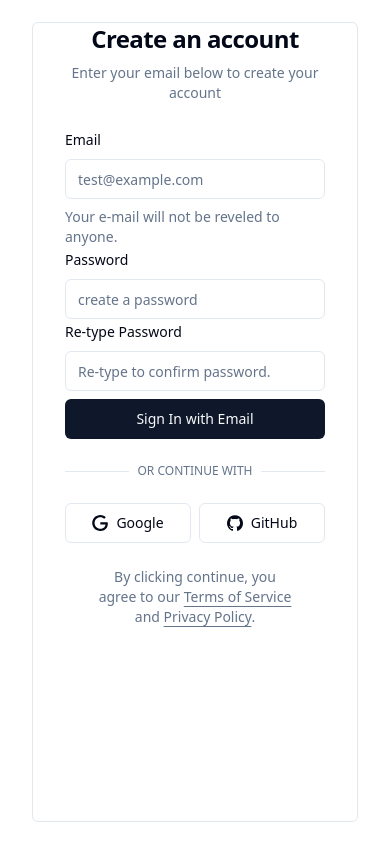
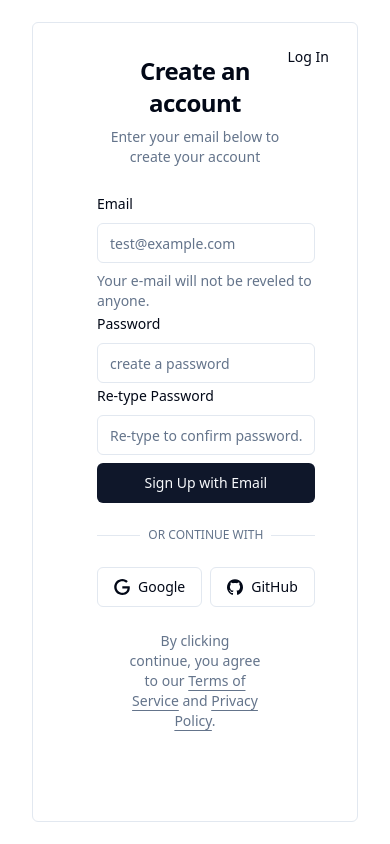
Before and after one commit to sheikhsulaiman/daily-task-web, a React (Vite) app: page /auth in a window 390 px wide. Built offline with nearby package versions, Linux system fonts and the light colour scheme; no server answers.

Commit message:
complete sign in/up

```diff
--- /dev/null
+++ b/src/components/SocialAuth.tsx
@@ -0,0 +1,73 @@
+import {
+  useSignInWithGoogle,
+  useSignInWithGithub,
+} from "react-firebase-hooks/auth";
+import { toast } from "sonner";
+
+import { Icons } from "@/components/icons";
+import { Button } from "@/components/ui/button";
+import { auth } from "@/firebase/config";
+const SocialAuth = () => {
+  const [signInWithGoogle, googleUser, googleLoading, googleError] =
+    useSignInWithGoogle(auth);
+  const [signInWithGithub, githubUser, githubLoading, githubError] =
+    useSignInWithGithub(auth);
+  if (googleUser) {
+    return <h1>{"Logged in as: " + googleUser.user.displayName}</h1>;
+  }
+  if (githubUser) {
+    return <h1>{"Logged in as: " + githubUser.user.displayName}</h1>;
+  }
+  if (googleError) {
+    toast.error(googleError.message);
+  }
+  if (githubError) {
+    toast.error(githubError.message);
+  }
+  return (
+    <>
+      <div className="relative">
+        <div className="absolute inset-0 flex items-center">
+          <span className="w-full border-t" />
+        </div>
+        <div className="relative flex justify-center text-xs uppercase">
+          <span className="bg-background px-2 text-muted-foreground">
+            Or continue with
+          </span>
+        </div>
+      </div>
+      <div className="flex gap-2 w-full">
+        <Button
+          className="flex-1"
+          variant="outline"
+          type="button"
+          disabled={googleLoading}
+          onClick={() => signInWithGoogle()}
+        >
+          {googleLoading ? (
+            <Icons.spinner className="mr-2 h-4 w-4 animate-spin" />
+          ) : (
+            <Icons.google className="mr-2 h-4 w-4" />
+          )}{" "}
+          Google
+        </Button>
+        <Button
+          className="flex-1"
+          variant="outline"
+          type="button"
+          disabled={githubLoading}
+          onClick={() => signInWithGithub()}
+        >
+          {githubLoading ? (
+            <Icons.spinner className="mr-2 h-4 w-4 animate-spin" />
+          ) : (
+            <Icons.gitHub className="mr-2 h-4 w-4" />
+          )}{" "}
+          GitHub
+        </Button>
+      </div>
+    </>
+  );
+};
+
+export default SocialAuth;
--- /dev/null
+++ b/src/components/forms/user-signin-form.tsx
@@ -0,0 +1,114 @@
+"use client";
+
+import * as React from "react";
+import * as z from "zod";
+import { zodResolver } from "@hookform/resolvers/zod";
+import { useForm } from "react-hook-form";
+
+import { Icons } from "@/components/icons";
+import { Button } from "@/components/ui/button";
+import { Input } from "@/components/ui/input";
+import {
+  Form,
+  FormControl,
+  FormField,
+  FormItem,
+  FormLabel,
+  FormMessage,
+} from "@/components/ui/form";
+import { auth } from "@/firebase/config";
+import { useSignInWithEmailAndPassword } from "react-firebase-hooks/auth";
+import { toast } from "sonner";
+
+interface UserSignInFormProps extends React.HTMLAttributes<HTMLDivElement> {}
+
+const formSchema = z.object({
+  email: z
+    .string({ required_error: "Email is required." })
+    .email("This is not a valid email."),
+  password: z
+    .string()
+    .min(6, { message: "Password must be at-least of six charecters long." }),
+});
+
+export function UserSignInForm() {
+  const [signInWithEmailAndPassword, user, loading, error] =
+    useSignInWithEmailAndPassword(auth);
+  async function onSubmit(values: z.infer<typeof formSchema>) {
+    await signInWithEmailAndPassword(values.email, values.password);
+  }
+
+  const form = useForm<z.infer<typeof formSchema>>({
+    resolver: zodResolver(formSchema),
+    defaultValues: {
+      email: "",
+      password: "",
+    },
+  });
+
+  if (user) {
+    return (
+      <h1 className="text-center bg-green-400 font-semibold py-1 rounded-sm">
+        {"Logged in as: " + user.user.email}
+      </h1>
+    );
+  }
+
+  if (error) {
+    toast.error(error.message);
+  }
+
+  return (
+    <>
+      {/* <div className={cn("grid gap-6", className)} {...props}> */}
+      <Form {...form}>
+        <form onSubmit={form.handleSubmit(onSubmit)}>
+          <FormField
+            control={form.control}
+            name="email"
+            render={({ field }) => (
+              <FormItem>
+                <FormLabel>Email</FormLabel>
+                <FormControl>
+                  <Input
+                    {...field}
+                    placeholder="test@example.com"
+                    type="email"
+                    disabled={loading}
+                  />
+                </FormControl>
+
+                <FormMessage />
+              </FormItem>
+            )}
+          />
+          <FormField
+            control={form.control}
+            name="password"
+            render={({ field }) => (
+              <FormItem>
+                <FormLabel>Password</FormLabel>
+                <FormControl>
+                  <Input
+                    {...field}
+                    placeholder="create a password"
+                    type="password"
+                    disabled={loading}
+                  />
+                </FormControl>
+                <FormMessage />
+              </FormItem>
+            )}
+          />
+
+          <Button className="flex w-full mt-2" type="submit" disabled={loading}>
+            {loading && <Icons.spinner className="mr-2 h-4 w-4 animate-spin" />}
+            Sign In with Email
+          </Button>
+        </form>
+      </Form>
+
+      {/* </div> */}
+    </>
+  );
+}
--- a/src/components/user-auth-form.tsx
+++ b/src/components/forms/user-signup-form.tsx
@@ -24,9 +24,9 @@ import {
   FormLabel,
   FormMessage,
 } from "@/components/ui/form";
-import { auth, firebaseApp } from "@/firebase/config";
+import { auth } from "@/firebase/config";
 
-interface UserAuthFormProps extends React.HTMLAttributes<HTMLDivElement> {}
+interface UserSignUpFormProps extends React.HTMLAttributes<HTMLDivElement> {}
 
 const formSchema = z
   .object({
@@ -48,12 +48,7 @@ const formSchema = z
     }
   );
 
-export function UserAuthForm({ className, ...props }: UserAuthFormProps) {
-  const [isLoading, setIsLoading] = React.useState<boolean>(false);
-  const [signInWithGoogle, googleUser, googleLoading, googleError] =
-    useSignInWithGoogle(auth);
-  const [signInWithGithub, githubUser, githubLoading, githubError] =
-    useSignInWithGithub(auth);
+export function UserSignUpForm({ className, ...props }: UserSignUpFormProps) {
   const [createUserWithEmailAndPassword, user, loading, error] =
     useCreateUserWithEmailAndPassword(auth);
 
@@ -77,25 +72,14 @@ export function UserAuthForm({ className, ...props }: UserAuthFormProps) {
       </h1>
     );
   }
-  if (googleUser) {
-    return <h1>{"Logged in as: " + googleUser.user.displayName}</h1>;
-  }
-  if (githubUser) {
-    return <h1>{"Logged in as: " + githubUser.user.displayName}</h1>;
-  }
 
   if (error) {
     toast.error(error.message);
   }
-  if (googleError) {
-    toast.error(googleError.message);
-  }
-  if (githubError) {
-    toast.error(githubError.message);
-  }
 
   return (
-    <div className={cn("grid gap-6", className)} {...props}>
+    <>
+      {/* <div className={cn("grid gap-6", className)} {...props}> */}
       <Form {...form}>
         <form onSubmit={form.handleSubmit(onSubmit)}>
           <FormField
@@ -109,7 +93,7 @@ export function UserAuthForm({ className, ...props }: UserAuthFormProps) {
                     {...field}
                     placeholder="test@example.com"
                     type="email"
-                    disabled={isLoading}
+                    disabled={loading}
                   />
                 </FormControl>
                 <FormDescription>
@@ -130,7 +114,7 @@ export function UserAuthForm({ className, ...props }: UserAuthFormProps) {
                     {...field}
                     placeholder="create a password"
                     type="password"
-                    disabled={isLoading}
+                    disabled={loading}
                   />
                 </FormControl>
                 <FormMessage />
@@ -148,7 +132,7 @@ export function UserAuthForm({ className, ...props }: UserAuthFormProps) {
                     {...field}
                     placeholder="Re-type to confirm password."
                     type="password"
-                    disabled={isLoading}
+                    disabled={loading}
                   />
                 </FormControl>
                 <FormMessage />
@@ -156,58 +140,14 @@ export function UserAuthForm({ className, ...props }: UserAuthFormProps) {
             )}
           />
 
-          <Button
-            className="block w-full mt-2"
-            type="submit"
-            disabled={isLoading}
-          >
-            {isLoading && (
-              <Icons.spinner className="mr-2 h-4 w-4 animate-spin" />
-            )}
-            Sign In with Email
+          <Button className="flex w-full mt-2" type="submit" disabled={loading}>
+            {loading && <Icons.spinner className="mr-2 h-4 w-4 animate-spin" />}
+            Sign Up with Email
           </Button>
         </form>
       </Form>
-      <div className="relative">
-        <div className="absolute inset-0 flex items-center">
-          <span className="w-full border-t" />
-        </div>
-        <div className="relative flex justify-center text-xs uppercase">
-          <span className="bg-background px-2 text-muted-foreground">
-            Or continue with
-          </span>
-        </div>
-      </div>
-      <div className="flex gap-2 w-full">
-        <Button
-          className="flex-1"
-          variant="outline"
-          type="button"
-          disabled={googleLoading}
-          onClick={() => signInWithGoogle()}
-        >
-          {googleLoading ? (
-            <Icons.spinner className="mr-2 h-4 w-4 animate-spin" />
-          ) : (
-            <Icons.google className="mr-2 h-4 w-4" />
-          )}{" "}
-          Google
-        </Button>
-        <Button
-          className="flex-1"
-          variant="outline"
-          type="button"
-          disabled={githubLoading}
-          onClick={() => signInWithGithub()}
-        >
-          {githubLoading ? (
-            <Icons.spinner className="mr-2 h-4 w-4 animate-spin" />
-          ) : (
-            <Icons.gitHub className="mr-2 h-4 w-4" />
-          )}{" "}
-          GitHub
-        </Button>
-      </div>
-    </div>
+
+      {/* </div> */}
+    </>
   );
 }
--- a/src/components/pages/AuthenticationPage.tsx
+++ b/src/components/pages/AuthenticationPage.tsx
@@ -1,21 +1,26 @@
 import { Link } from "react-router-dom";
-
+import { Button } from "@/components/ui/button";
+import { UserSignUpForm } from "@/components/forms/user-signup-form";
+import { useState } from "react";
+import { UserSignInForm } from "../forms/user-signin-form";
 import { cn } from "@/lib/utils";
-import { buttonVariants } from "@/components/ui/button";
-import { UserAuthForm } from "@/components/user-auth-form";
+import SocialAuth from "../SocialAuth";
 
 export default function AuthenticationPage() {
+  const [isSignUp, setIsSignUp] = useState<boolean>(true);
   return (
     <div className="container relative h-[800px] flex-col items-center justify-center md:grid lg:max-w-none lg:grid-cols-2 lg:px-0 border rounded-md overflow-hidden">
-      <Link
-        to="/examples/authentication"
-        className={cn(
-          buttonVariants({ variant: "ghost" }),
-          "hidden md:block absolute right-4 top-4 md:right-8 md:top-8"
-        )}
+      <Button
+        type="button"
+        onClick={() => {
+          setIsSignUp(!isSignUp);
+        }}
+        variant={"ghost"}
+        size={"sm"}
+        className={"absolute right-4 top-4 md:right-8 md:top-8"}
       >
-        Login
-      </Link>
+        {isSignUp ? "Log In" : "Sign Up"}
+      </Button>
       <div className="relative hidden h-full flex-col bg-muted p-10 text-white lg:flex dark:border-r">
         <img
           src="/task_cover_pic.jpg"
@@ -47,7 +52,7 @@ export default function AuthenticationPage() {
           </blockquote>
         </div>
       </div>
-      <div className="lg:p-8">
+      <div className="p-8">
         <div className="mx-auto flex w-full flex-col justify-center space-y-6 sm:w-[350px]">
           <div className="flex flex-col space-y-2 text-center">
             <h1 className="text-2xl font-semibold tracking-tight">
@@ -57,7 +62,10 @@ export default function AuthenticationPage() {
               Enter your email below to create your account
             </p>
           </div>
-          <UserAuthForm />
+          <div className="grid gap-6">
+            {isSignUp ? <UserSignUpForm /> : <UserSignInForm />}
+            <SocialAuth />
+          </div>
           <p className="px-8 text-center text-sm text-muted-foreground">
             By clicking continue, you agree to our{" "}
             <Link
--- a/src/components/pages/Home.tsx
+++ b/src/components/pages/Home.tsx
@@ -7,7 +7,7 @@ const Home = () => {
   return (
     <>
       <nav className="w-full flex items-center justify-between p-2 bg-yellow-200">
-        <h1>Daily Task</h1>
+        <h1 className="font-bold text-2xl text-yellow-800">Daily Task</h1>
 
         <Button
           type="button"
```
Also changed, not shown: src/components/pages/Landing.tsx (+5 -3 lines).
